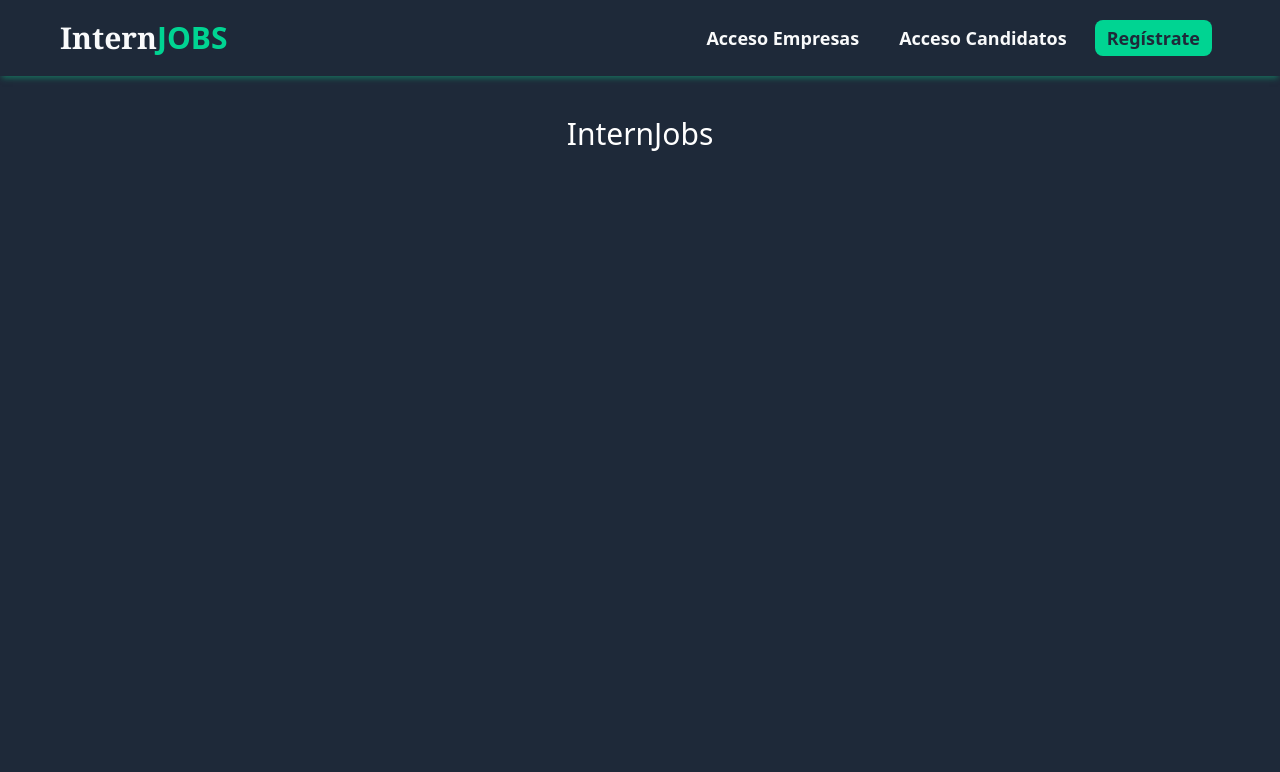
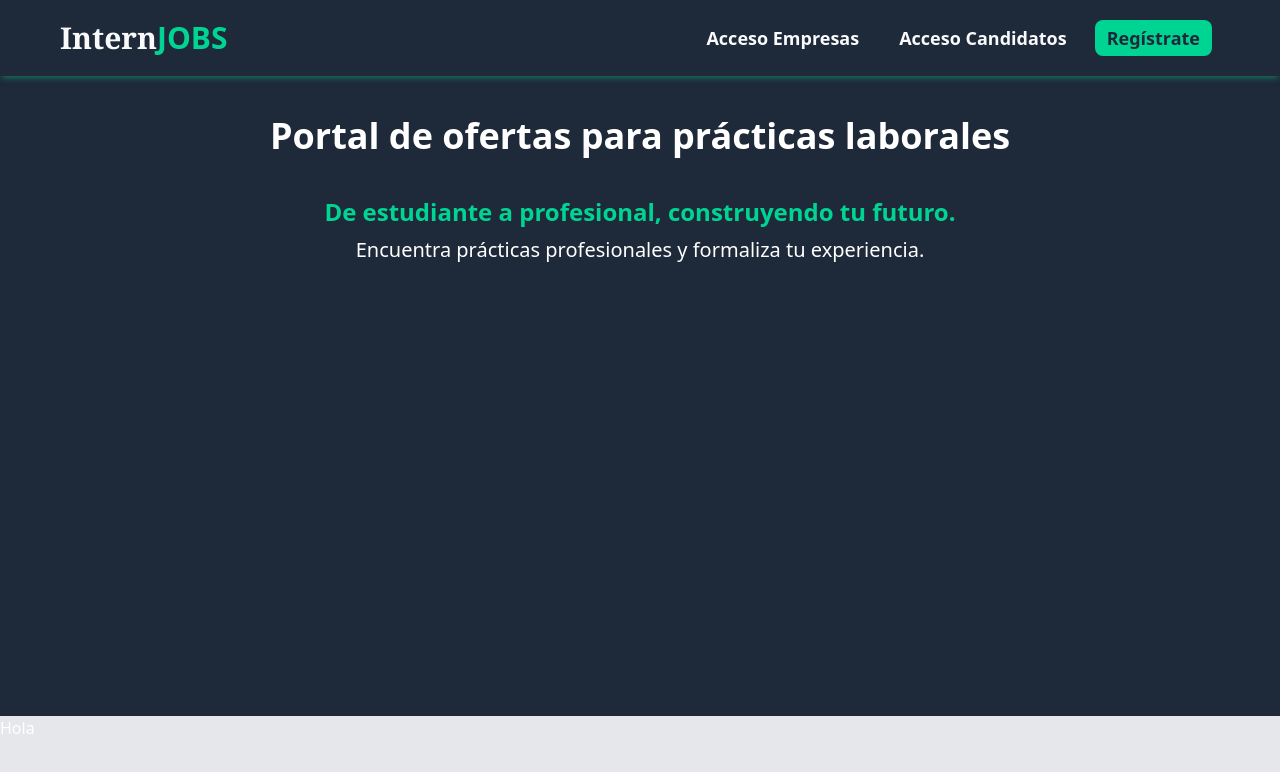
Before and after one commit to oserranom/InternJobs, a Vue app in the folder Frontend/: page / in a window 1280 px wide. Shown: the top 772 px of the page. Built offline with nearby package versions, Linux system fonts and the light colour scheme.

Commit message:
footer inicio, navbar sticky, slogans

```diff
--- a/Frontend/src/App.vue
+++ b/Frontend/src/App.vue
@@ -1,6 +1,7 @@
 <script setup>
   import { RouterLink, RouterView } from 'vue-router'
   import Navbar from '@/components/Navbar.vue'
+  import Footer from '@/components/Footer.vue'
 </script>
 
 <template>
@@ -11,4 +12,7 @@
       <RouterView />
     </div>
   </div>
+
+  <Footer />
+
 </template>
--- /dev/null
+++ b/Frontend/src/components/Footer.vue
@@ -0,0 +1,9 @@
+<script setup>
+
+</script>
+
+<template>
+    <footer class="h-50 bg-gray-200">
+        Hola
+    </footer>
+</template>
--- a/Frontend/src/components/Navbar.vue
+++ b/Frontend/src/components/Navbar.vue
@@ -5,7 +5,7 @@
 </script>
 
 <template>
-    <nav class="shadow-[0_4px_6px_-2px_rgba(16,185,129,0.5)]">
+    <nav class="sticky top-0 z-10 shadow-[0_4px_6px_-2px_rgba(16,185,129,0.5)]">
         <div class="md:flex justify-between px-15 py-5 items-center">
 
             <RouterLink
@@ -33,8 +33,6 @@
                     Acceso Candidatos
                 </RouterLink>
 
-
-
                 <RouterLink
                     class="text-lg font-bold text-gray-800 bg-emerald-400 mx-2 rounded-lg py-1 px-3
                         hover:shadow-[0_8px_25px_rgba(16,185,129,0.5)] hover:bg-emerald-300 transition duration-300 ease-in-out"
@@ -42,7 +40,6 @@
                     Regístrate
                 </RouterLink>
 
-
             </div>
 
 
--- a/Frontend/src/views/HomeView.vue
+++ b/Frontend/src/views/HomeView.vue
@@ -3,7 +3,9 @@
 </script>
 
 <template>
-  <main>
-    <h1 class="text-3xl text-white text-center mt-10">InternJobs</h1>
+  <main class="w-2/3 mx-auto h-150">
+    <h1 class="text-4xl font-semibold text-white text-center mt-10">Portal de ofertas para prácticas laborales</h1>
+    <h2 class="text-emerald-400 text-center font-semibold text-2xl mt-10">De estudiante a profesional, construyendo tu futuro.</h2>
+    <p class="text-center font-light text-xl mt-2">Encuentra prácticas profesionales y formaliza tu experiencia.</p>
   </main>
 </template>
```
